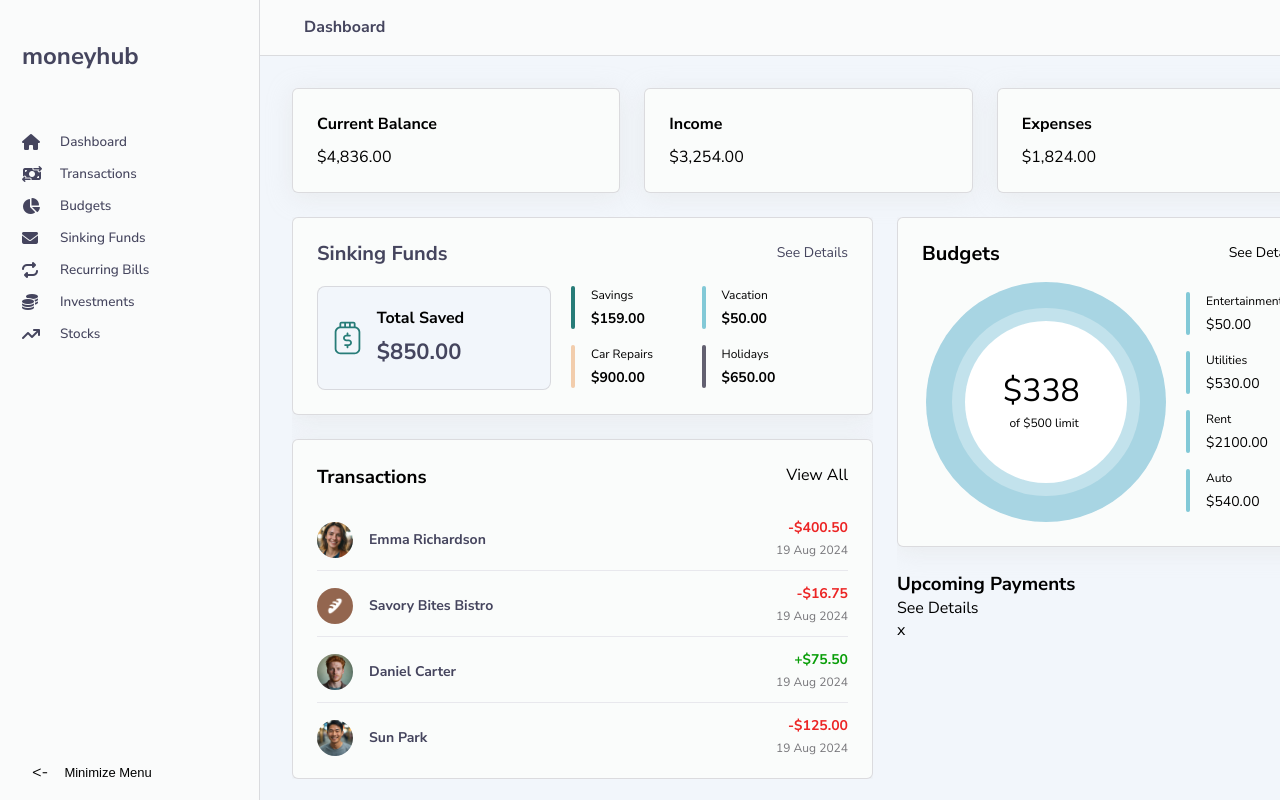
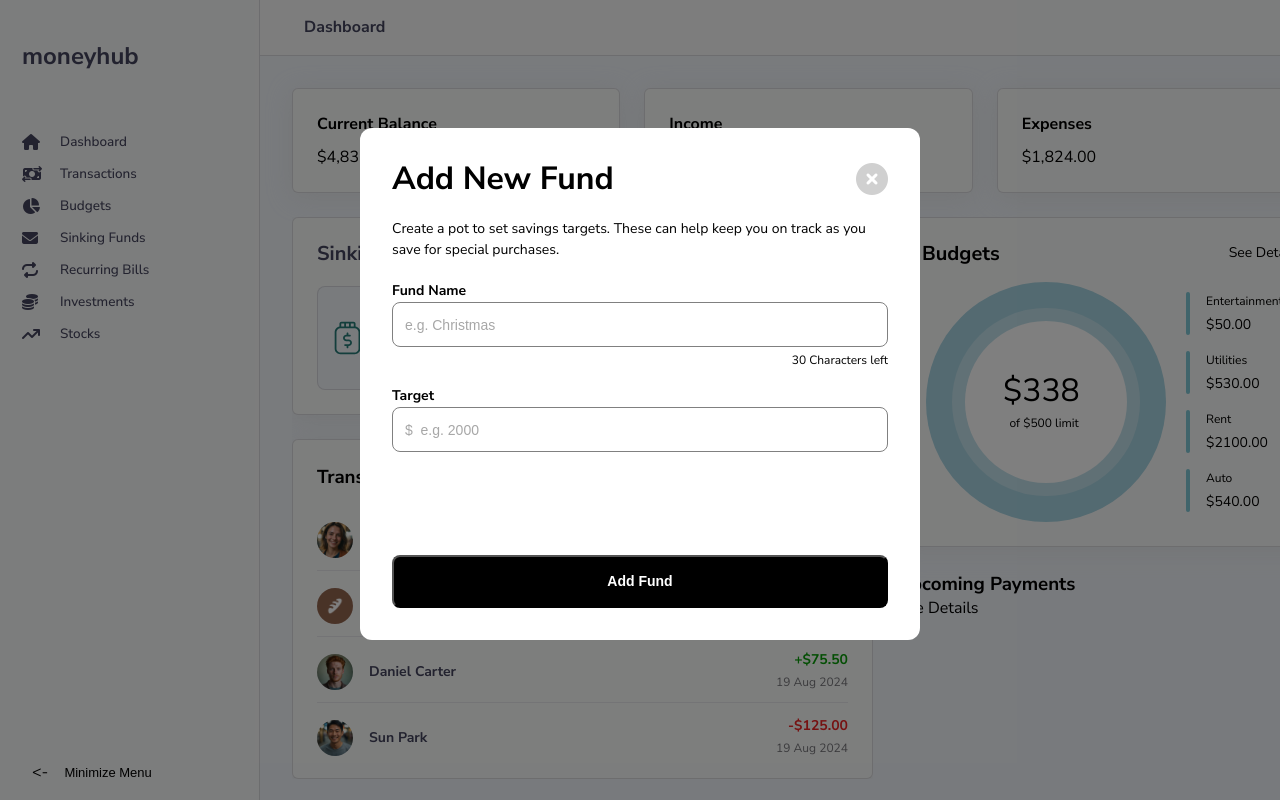
Before and after one commit to eddiemaceda11/moneyhub-v2, an Angular app: page / in a window 1280 px wide. Shown: the top 800 px of the page. Built offline with nearby package versions, Linux system fonts and the light colour scheme.

Commit message:
Create the sinking-fund modal

```diff
--- a/src/app/app.component.html
+++ b/src/app/app.component.html
@@ -1,3 +1,43 @@
+<!-- START DASHBOARD/SINKING-FUND MODAL -->
+<dialog class="sinking-funds__modal--backdrop" open="false">
+  <div class="sinking-funds__modal--add-new">
+    <header class="sinking-funds__modal--add-new__header-container">
+      <h1 class="sinking-funds__modal--add-new__header-title">Add New Fund</h1>
+      <i
+        class="fa-solid fa-circle-xmark sinking-funds__modal--add-new__header-icon"
+      ></i>
+    </header>
+    <div class="sinking-funds__modal--add-new__sub-header">
+      Create a pot to set savings targets. These can help keep you on track as
+      you save for special purchases.
+    </div>
+    <form class="sinking-funds__modal--add-new__form">
+      <div class="sinking-funds__modal--add-new__form-fund-name-container">
+        <label class="sinking-funds__modal--add-new__form-fund-name-label"
+          >Fund Name</label
+        >
+        <input
+          placeholder="e.g. Christmas"
+          class="sinking-funds__modal--add-new__form-fund-name-input"
+        />
+        <span class="sinking-funds__modal--add-new__form-fund-name-span"
+          >30 Characters left</span
+        >
+      </div>
+      <div class="sinking-funds__modal--add-new__form-target-amt-container">
+        <label class="sinking-funds__modal--add-new__form-target-amt-label"
+          >Target</label
+        >
+        <input
+          placeholder="$  e.g. 2000"
+          class="sinking-funds__modal--add-new__form-target-amt-input"
+        />
+      </div>
+    </form>
+    <button class="sinking-funds__modal--add-new__button">Add Fund</button>
+  </div>
+</dialog>
+<!-- END DASHBOARD/SINKING-FUND MODAL -->
 <app-desktop-sidebar
   [ngClass]="{ 'sidebar-open': sidebarOpen, 'sidebar-closed': !sidebarOpen }"
   (sidebar)="toggleSidebar()"
--- a/src/app/app.component.scss
+++ b/src/app/app.component.scss
@@ -175,3 +175,151 @@ main {
   margin: 0 auto;
   background-color: var(--primary-bg-beige);
 }
+
+.sinking-funds__modal--backdrop::backdrop {
+  background-color: rgba(0, 0, 0, 0.5);
+}
+
+.sinking-funds__modal--backdrop {
+  width: 100vw;
+  height: 100vh;
+  margin: 0;
+  padding-top: 8rem;
+  border: none;
+  background-color: rgba(0, 0, 0, 0.5);
+  display: flex;
+  // align-items: center;
+  justify-content: center;
+  z-index: 5;
+  // backdrop-filter: blur(0.5px);
+
+  .sinking-funds__modal--add-new {
+    display: flex;
+    flex-direction: column;
+    align-items: center;
+    justify-content: center;
+    gap: 20px;
+    width: 560px;
+    height: 512px;
+    padding: 32px;
+    background-color: white;
+    border-radius: 12px;
+
+    .sinking-funds__modal--add-new__header-container {
+      display: flex;
+      align-items: center;
+      justify-content: space-between;
+      width: 100%;
+      height: 38px;
+
+      .sinking-funds__modal--add-new__header-title {
+        font-size: 32px;
+        line-height: 120%;
+        font-weight: 700;
+      }
+
+      .sinking-funds__modal--add-new__header-icon {
+        font-size: 32px;
+        color: #d0d0d0;
+      }
+    }
+
+    .sinking-funds__modal--add-new__sub-header {
+      width: 100%;
+      height: 42px;
+      font-size: 14px;
+      line-height: 150%;
+    }
+
+    .sinking-funds__modal--add-new__form {
+      display: flex;
+      flex-direction: column;
+      gap: 16px;
+      width: 100%;
+      height: 255px;
+      // border: 1px solid red;
+
+      .sinking-funds__modal--add-new__form-fund-name-container {
+        display: flex;
+        flex-direction: column;
+        gap: 4px;
+        width: 100%;
+        height: 89px;
+
+        .sinking-funds__modal--add-new__form-fund-name-label {
+          width: 100%;
+          height: 18px;
+          font-size: 14px;
+          font-weight: 700;
+          line-height: 150%;
+        }
+
+        .sinking-funds__modal--add-new__form-fund-name-input {
+          width: 100%;
+          height: 45px;
+          padding: 20px 12px;
+          border: 1px solid grey;
+          border-radius: 8px;
+          font-size: 14px;
+        }
+
+        .sinking-funds__modal--add-new__form-fund-name-input::placeholder {
+          color: #a7a7a7;
+        }
+
+        .sinking-funds__modal--add-new__form-fund-name-span {
+          width: 100%;
+          height: 18px;
+          text-align: end;
+          font-size: 12px;
+          line-height: 150%;
+        }
+      }
+
+      .sinking-funds__modal--add-new__form-target-amt-container {
+        display: flex;
+        flex-direction: column;
+        gap: 4px;
+        width: 100%;
+        height: 67px;
+
+        .sinking-funds__modal--add-new__form-target-amt-label {
+          width: 100%;
+          height: 18px;
+          font-size: 14px;
+          font-weight: 700;
+          line-height: 150%;
+        }
+
+        .sinking-funds__modal--add-new__form-target-amt-input {
+          width: 100%;
+          height: 45px;
+          padding: 20px 12px;
+          border: 1px solid grey;
+          border-radius: 8px;
+          font-size: 14px;
+        }
+
+        .sinking-funds__modal--add-new__form-target-amt-input::placeholder {
+          color: #a7a7a7;
+        }
+      }
+    }
+
+    .sinking-funds__modal--add-new__button {
+      display: flex;
+      align-items: center;
+      justify-content: center;
+      gap: 16px;
+      width: 100%;
+      height: 53px;
+      padding: 16px;
+      border-radius: 8px;
+      background-color: black;
+      color: #fff;
+      font-size: 14px;
+      font-weight: 700;
+      line-height: 150%;
+    }
+  }
+}
```
